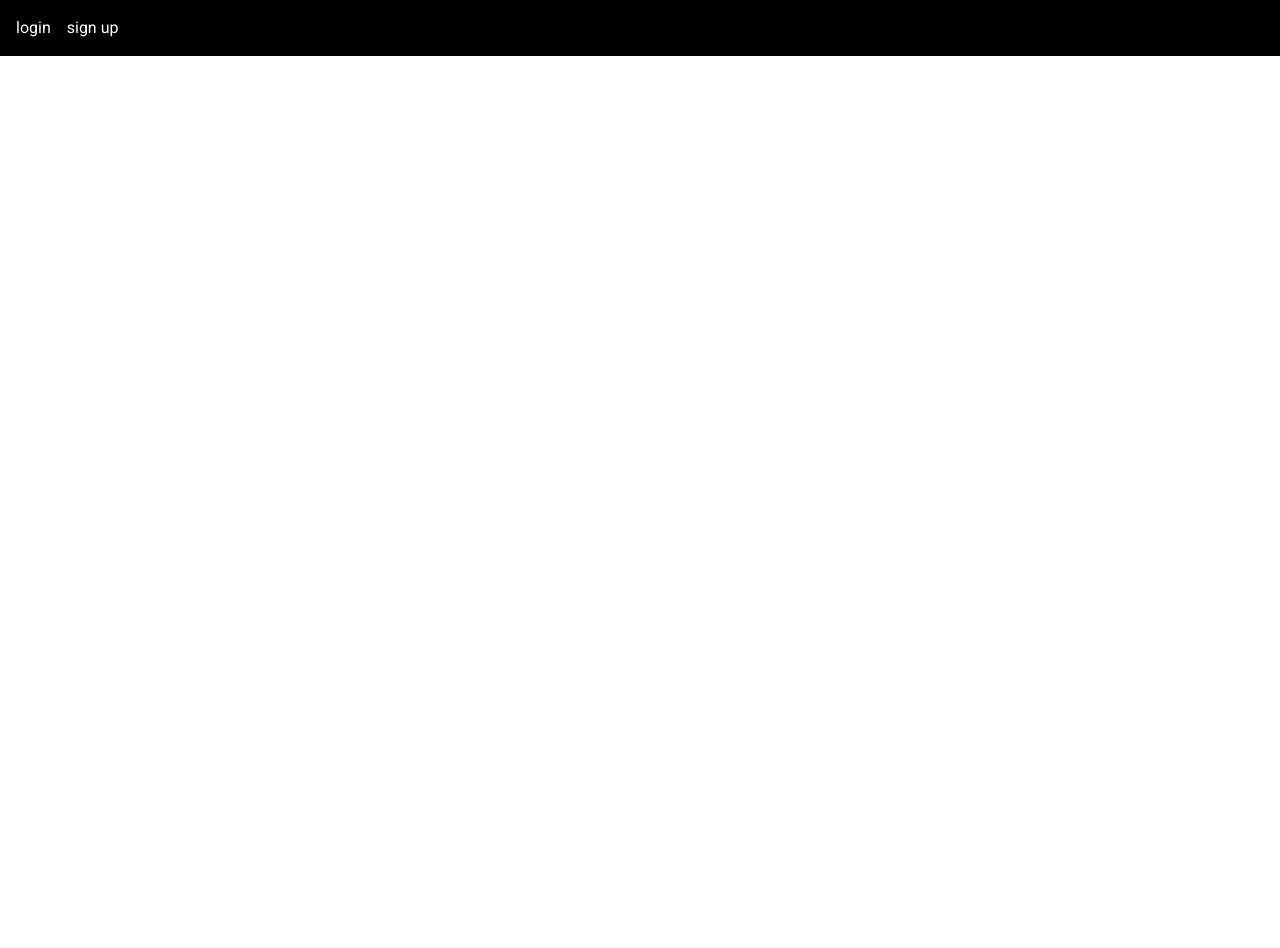
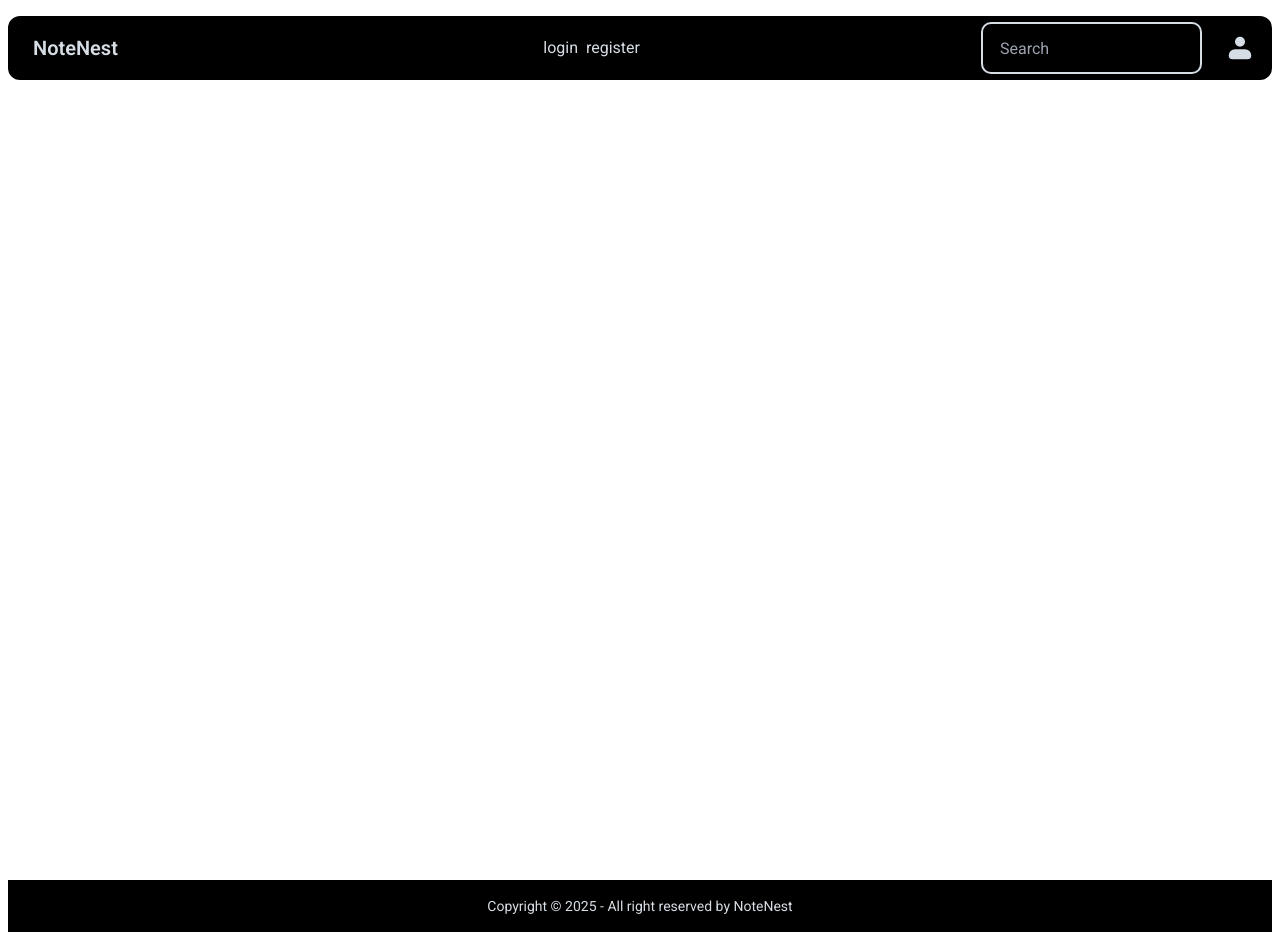
Before and after one commit to Hafeez97418/NoteNest-frontend, a website built with Vite: page src/index.html in a window 1280 px wide. Before the commit the page ends 800 px from the top, so only its background shows below. Built offline with nearby package versions, Linux system fonts and the light colour scheme; files whose address does not match are found by name.

Commit message:
navbar and footer created

```diff
--- a/package.json
+++ b/package.json
@@ -10,6 +10,7 @@
   },
   "devDependencies": {
     "autoprefixer": "^10.4.20",
+    "daisyui": "^4.12.23",
     "postcss": "^8.4.49",
     "tailwindcss": "^3.4.17",
     "typescript": "~5.6.2",
--- a/src/index.html
+++ b/src/index.html
@@ -7,13 +7,77 @@
     <title>NoteNest-Home</title>
     <link rel="stylesheet" href="./css/style.css" />
   </head>
-  <body>
-    <div class="bg-black text-white p-4">
-      <ul class="flex gap-4">
-        <li><a href="/login.html" class="hover:text-blue-400">login</a></li>
-        <li><a href="/register.html" class="hover:text-blue-400">sign up</a></li>
-      </ul>
-    </div>
+  <body class="px-2 py-4">
+    <header>
+      <nav class="navbar bg-black text-neutral-content rounded-xl">
+        <div class="flex navbar-start">
+          <a class="btn btn-ghost text-xl" href="/">NoteNest</a>
+        </div>
+        <ul
+          class="hidden gap-2 items-center justify-center navbar-center md:flex"
+        >
+          <li><a href="/login.html">login</a></li>
+          <li><a href="/register.html">register</a></li>
+        </ul>
+        <div class="flex-none gap-4 navbar-end">
+          <div class="form-control">
+            <input
+              type="text"
+              placeholder="Search"
+              class="input w-24 md:w-auto bg-black outline outline-2 focus:outline-current"
+            />
+          </div>
+          <div class="dropdown dropdown-end">
+            <div
+              tabindex="0"
+              role="button"
+              class="btn btn-ghost btn-circle avatar"
+            >
+              <svg
+                xmlns="http://www.w3.org/2000/svg"
+                width="30"
+                height="30"
+                viewBox="0 0 24 24"
+              >
+                <path
+                  fill="currentColor"
+                  fill-rule="evenodd"
+                  d="M8 7a4 4 0 1 1 8 0a4 4 0 0 1-8 0m0 6a5 5 0 0 0-5 5a3 3 0 0 0 3 3h12a3 3 0 0 0 3-3a5 5 0 0 0-5-5z"
+                  clip-rule="evenodd"
+                />
+              </svg>
+            </div>
+            <ul
+              tabindex="0"
+              class="menu menu-sm dropdown-content bg-black rounded-box z-[1] mt-3 w-52 p-2 shadow"
+            >
+              <li>
+                <span class="justify-between">
+                  Profile
+                  <span class="badge">New</span>
+                </span>
+              </li>
+              <li><span>Logout</span></li>
+            </ul>
+          </div>
+        </div>
+      </nav>
+    </header>
+
+    <main class="min-h-screen"></main>
+
+    <footer class="footer footer-center bg-black text-neutral-content p-4">
+      <aside>
+        <p>
+          Copyright © <span id="footerDate"></span> - All right reserved by
+          NoteNest
+        </p>
+      </aside>
+    </footer>
+    <script>
+      document.querySelector("#footerDate").innerHTML =
+        new Date().getFullYear();
+    </script>
     <script type="module" src="./ts/pages/index.ts"></script>
   </body>
 </html>
--- a/tailwind.config.js
+++ b/tailwind.config.js
@@ -1,8 +1,10 @@
+import daisyui from "daisyui";
+
 /** @type {import('tailwindcss').Config} */
 export default {
   content: ["./src/**/*"],
   theme: {
     extend: {},
   },
-  plugins: [],
-}
+  plugins: [daisyui],
+};
```
Also changed, not shown: pnpm-lock.yaml.
